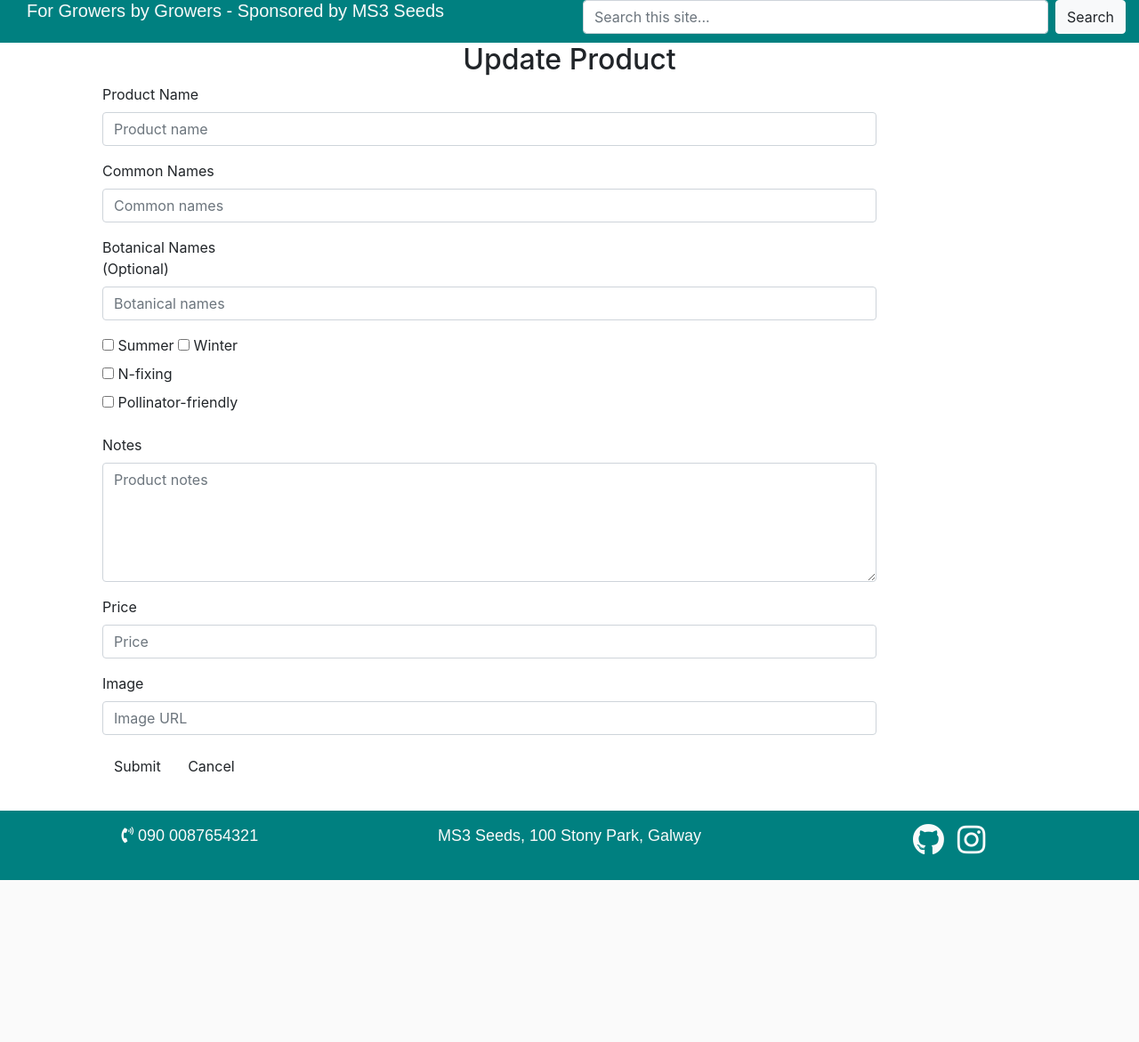
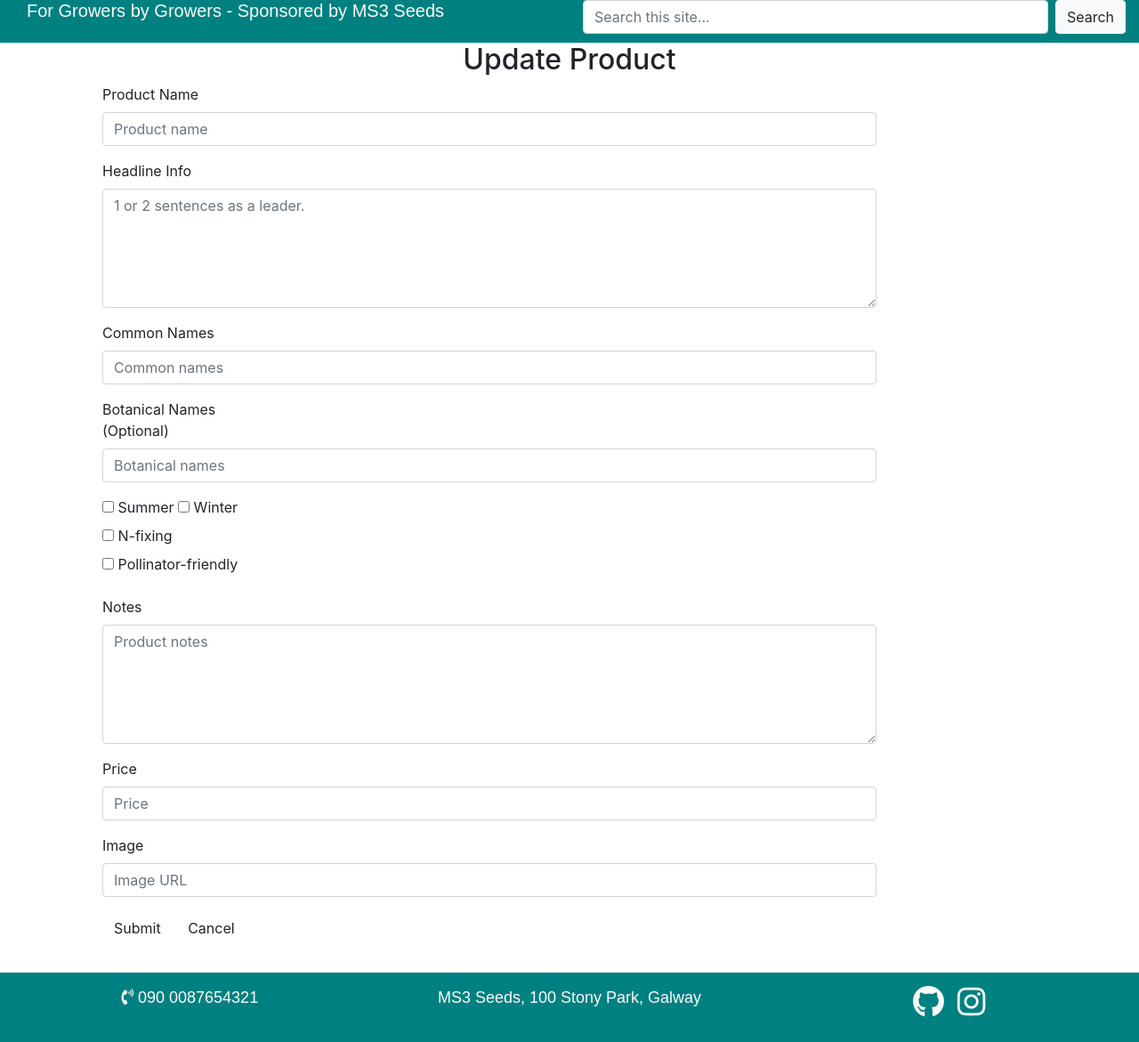
Before and after one commit to WorkingEdge/MS3_GMResource, a Flask app: template templates/edit_product.html in a window 1280 px wide. Shown: the part 63-1234 px from the top of the page at 89% size. Before the commit the page ends 1052 px from the top, so only its background shows below. Run offline with Flask 2, Linux system fonts and the light colour scheme; the template is opened without the code that fills it, so the values that code supplies are empty; some libraries are stand-ins or nearby versions; some web fonts are replaced.

Commit message:
Add leading to edit options for product

```diff
--- a/templates/edit_product.html
+++ b/templates/edit_product.html
@@ -11,6 +11,14 @@
         <label class="control-label col-sm-2" for="product_name">Product Name</label>
         <div class="col-sm-10">
           <input type="text" class="form-control" id="product_name" placeholder="Product name" value="{{- product.prod_name -}}" name="product_name">
+        </div>
+      </div>
+      <div class="form-group">
+        <label class="control-label col-sm-2" for="leading_info">Headline Info</label>
+        <div class="col-sm-10">
+          <textarea type="text" class="form-control" rows="5" id="leading_info" placeholder="1 or 2 sentences as a leader." name="leading_info" required>
+            {{- product.leading_info -}}
+          </textarea>
         </div>
       </div>
 
```
